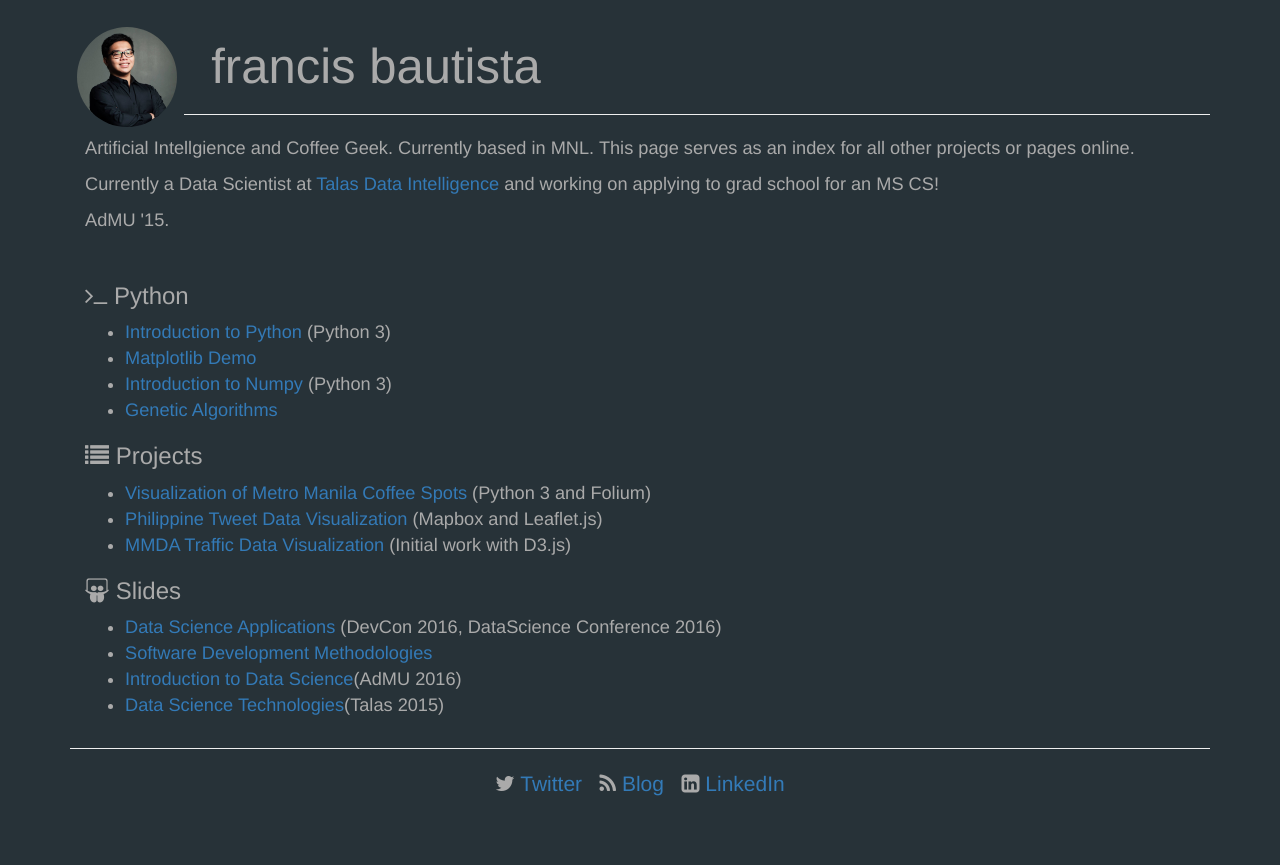
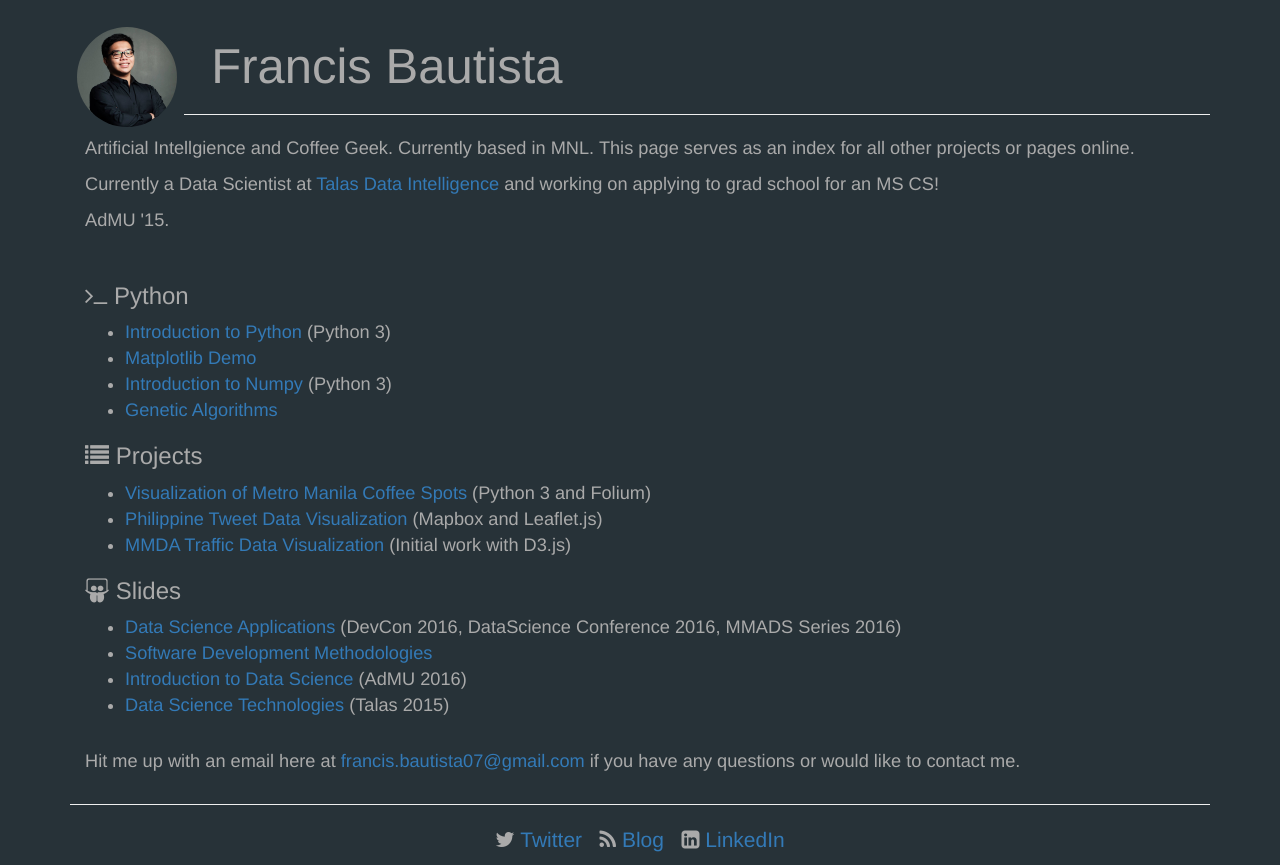
Before and after one commit to francisbautista/francisbautista.me, a plain HTML site: page index.html in a window 1280 px wide. Before the commit the page ends 809 px from the top, so only its background shows below. Drawn offline with nearby package versions, Linux system fonts and the light colour scheme.

Commit message:
added footer and title name

```diff
--- a/index.html
+++ b/index.html
@@ -25,7 +25,7 @@
     <div class="container">
       <br>
       <img class="img-circle" src="assets/profile.jpg" align="left">
-      <h1 class="title">&nbsp francis bautista</h1>
+      <h1 class="title">&nbsp Francis Bautista</h1>
       <hr>
       <div class="container">
         <p class="body-text">Artificial Intellgience and Coffee Geek. Currently based in MNL.
@@ -58,15 +58,16 @@
           <h3><i class="fa fa-slideshare" aria-hidden="true"></i> Slides</h3>
           <ul>
             <li><a href='http://www.slideshare.net/FrancisMichaelBautis/data-science-applications-70414665'>
-              Data Science Applications</a> (DevCon 2016, DataScience Conference 2016)</li>
+              Data Science Applications</a> (DevCon 2016, DataScience Conference 2016, MMADS Series 2016)</li>
             <li><a href='http://www.slideshare.net/FrancisMichaelBautis/software-development-46637518'>
               Software Development Methodologies</a></li>
             <li><a href='http://www.slideshare.net/FrancisMichaelBautis/introduction-to-data-science-70429010'>
-              Introduction to Data Science</a>(AdMU 2016)</li>
+              Introduction to Data Science</a> (AdMU 2016)</li>
             <li><a href='http://www.slideshare.net/FrancisMichaelBautis/data-science-toolchain-101'>
-              Data Science Technologies</a>(Talas 2015)</li>
+              Data Science Technologies</a> (Talas 2015)</li>
           </ul>
-
+          <br>
+          <p class='body-text'>Hit me up with an email here at <a href="mailto:francis.bautista07@gmail.com">francis.bautista07@gmail.com </a>if you have any questions or would like to contact me.</p>
       </div>
       <hr>
       <div class="body-footer">
```
